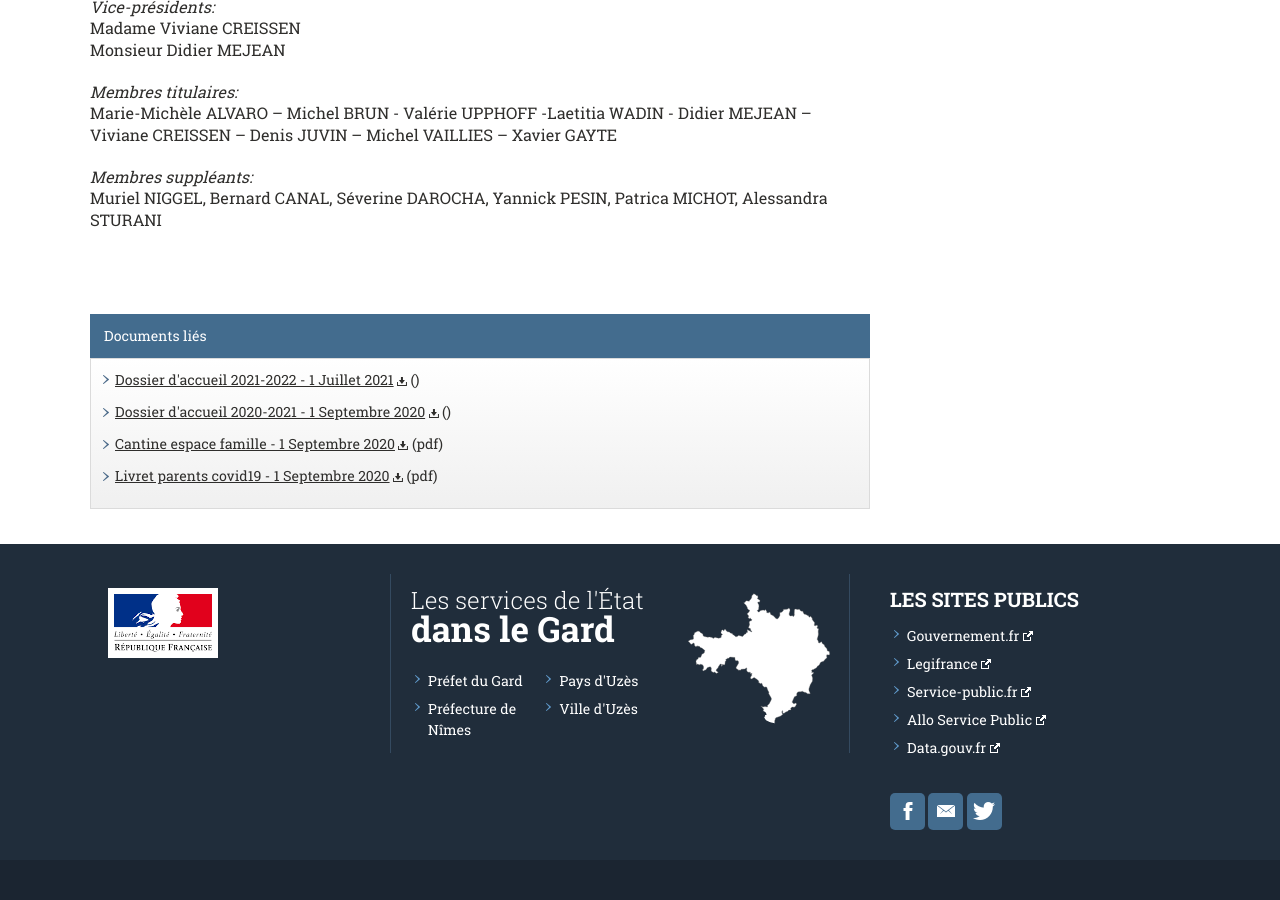
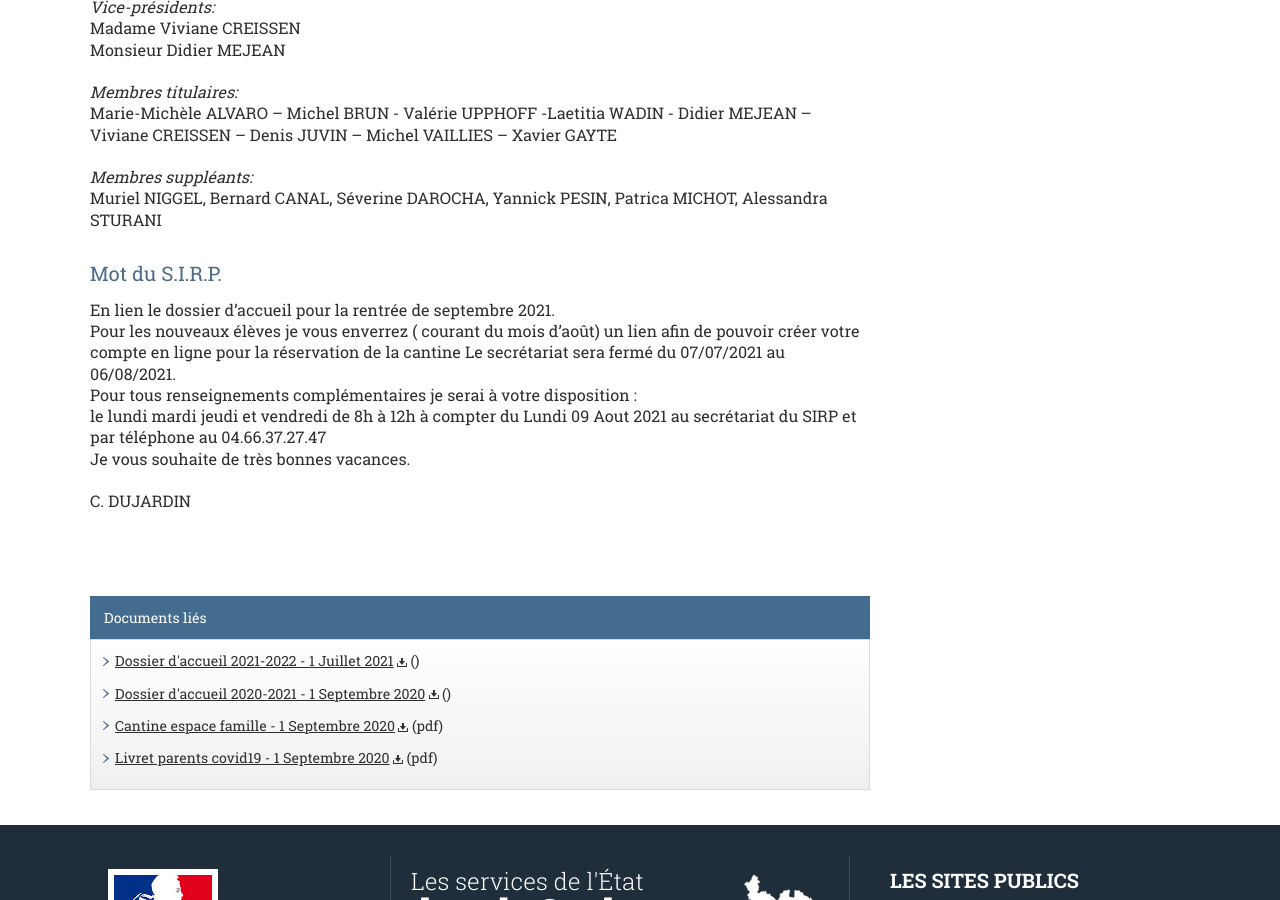
Before and after one commit to Flaux-Village/flaux-village.github.io, a Jekyll site: the page built from orgscolaire.md, in a window 1280 px wide and 900 px high, scrolled down 1902 px. Built offline with Jekyll 4.4.1, drawn with Linux system fonts in a browser that asks for light colours; our own code applies the rules of GitHub Pages for plain Markdown files.

Commit message:
Update orgscolaire.md

```diff
--- a/orgscolaire.md
+++ b/orgscolaire.md
@@ -83,3 +83,15 @@ Marie-Michèle ALVARO – Michel BRUN - Valérie UPPHOFF -Laetitia WADIN - Didie
 
 *Membres suppléants:*<br>
 Muriel NIGGEL,  Bernard CANAL, Séverine DAROCHA, Yannick PESIN, Patrica MICHOT, Alessandra STURANI<br>
+
+
+
+## Mot du S.I.R.P.<br>
+En lien le dossier d'accueil pour la rentrée de septembre 2021.<br>
+Pour les nouveaux élèves je vous enverrez ( courant du mois d'août) un lien afin de pouvoir créer votre compte en ligne pour la réservation de la cantine
+Le secrétariat sera fermé du 07/07/2021 au 06/08/2021.<br>
+Pour tous renseignements complémentaires je serai à votre disposition :<br>
+le lundi mardi jeudi et vendredi de 8h à 12h à compter du Lundi 09 Aout 2021 au secrétariat du SIRP et par téléphone au 04.66.37.27.47<br>
+Je vous souhaite de très bonnes vacances.<br>
+
+C. DUJARDIN<br>
```
